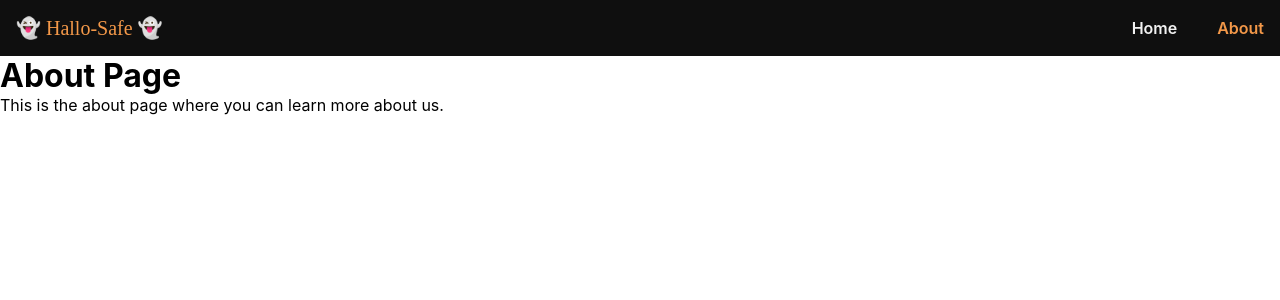
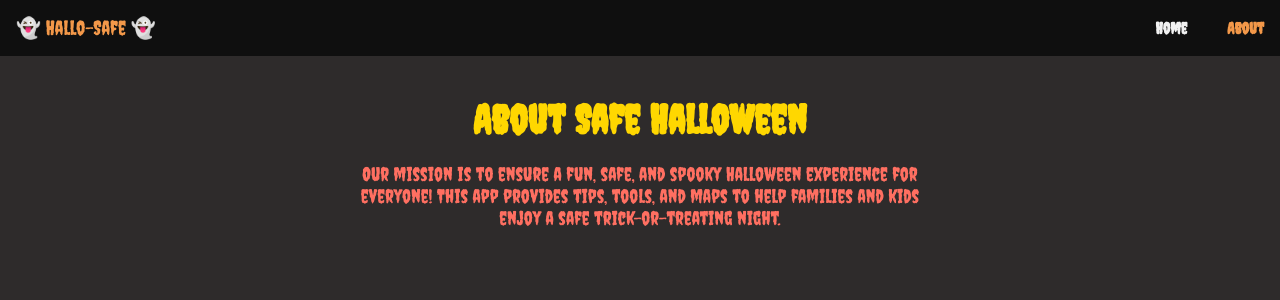
Before and after one commit to Kishan-Kumar-Zalavadia/HackUNT_Hallosafe, a React (Create React App) app in the folder frontend/: page /about in a window 1280 px wide. Shown: the top 300 px of the page. Built offline with nearby package versions, Linux system fonts and the light colour scheme.

Commit message:
Created about page, navbar, and changed the font

```diff
--- a/frontend/src/App.css
+++ b/frontend/src/App.css
@@ -20,7 +20,8 @@ ul {
   --text-color: hsl(0, 0%, 75%);
   --body-color: hsl(0, 0%, 6%);
   --body-font: "Montserrat", sans-serif;
-  --second-font: "Dancing Script", cursive;
+  /* --second-font: "Dancing Script", cursive; */
+  --second-font: 'Creepster', cursive;
   --h2-font-size: 1.25rem;
   --small-font-size: 0.813rem;
   --font-semi-bold: 600;
--- /dev/null
+++ b/frontend/src/components/About/About.css
@@ -0,0 +1,22 @@
+/* src/components/About.css */
+
+.about {
+  padding: 40px;
+  text-align: center;
+  color: #FFD700;
+  background-color: #2e2b2b;
+  font-family: 'Creepster', cursive;
+  min-height: 100vh;
+}
+
+.about h1 {
+  font-size: 2.5em;
+  margin-bottom: 20px;
+}
+
+.about p {
+  font-size: 1.2em;
+  color: #FF6F61;
+  max-width: 600px;
+  margin: auto;
+}
--- a/frontend/src/components/About/About.js
+++ b/frontend/src/components/About/About.js
@@ -1,10 +1,14 @@
 import React from "react";
-
+import "./About.css"
 function About() {
   return (
-    <div>
-      <h1>About Page</h1>
-      <p>This is the about page where you can learn more about us.</p>
+    <div className="about">
+      <h1>About Safe Halloween</h1>
+      <p>
+        Our mission is to ensure a fun, safe, and spooky Halloween experience
+        for everyone! This app provides tips, tools, and maps to help families
+        and kids enjoy a safe trick-or-treating night.
+      </p>
     </div>
   );
 }
--- a/frontend/src/components/NavBar/NavBar.css
+++ b/frontend/src/components/NavBar/NavBar.css
@@ -1,4 +1,15 @@
 /* Navbar.css */
+
+/* src/App.css */
+@import url("https://fonts.googleapis.com/css2?family=Creepster&display=swap");
+
+body {
+  margin: 0;
+  padding: 0;
+  font-family: var(--second-font);
+  background-color: #2e2b2b;
+  color: #ff6f61;
+}
 
 .header {
   /* position: fixed; */
```
